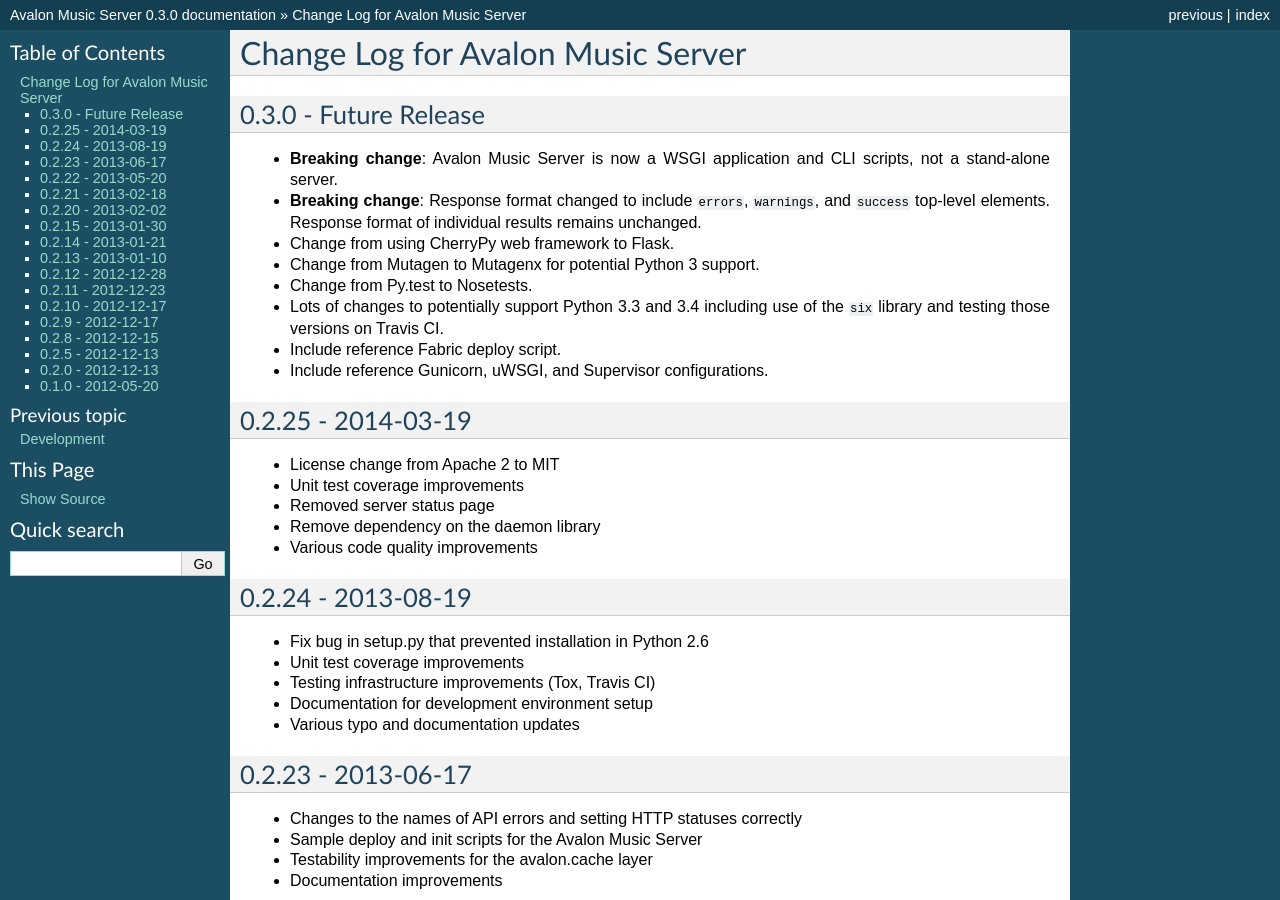
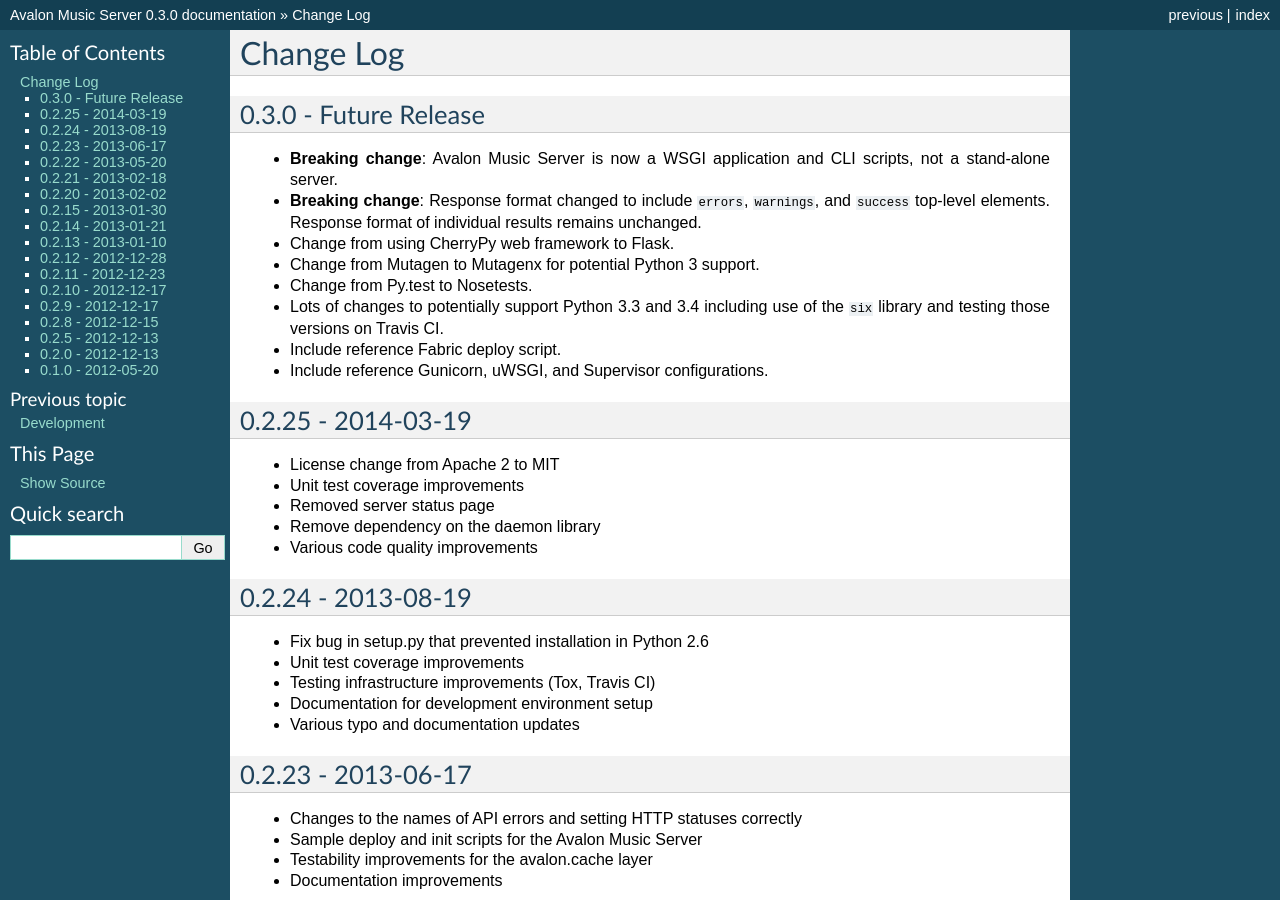
Before and after one commit to 56quarters/avalonms, a Sphinx documentation site: the page built from doc/source/changes.rst, in a window 1280 px wide and 900 px high. Built offline with Sphinx 7.4.7, drawn with Linux system fonts in a browser that asks for light colours; some of the changed text lies outside the part shown.

Commit message:
Shorter title

```diff
--- a/doc/source/changes.rst
+++ b/doc/source/changes.rst
@@ -1,5 +1,5 @@
-Change Log for Avalon Music Server
-==================================
+Change Log
+==========
 
 0.3.0 - Future Release
 ----------------------
```
